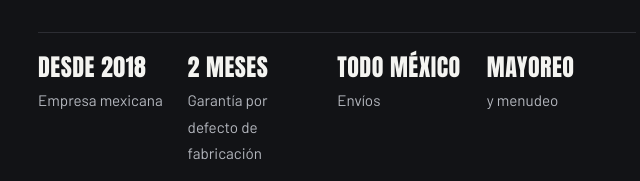
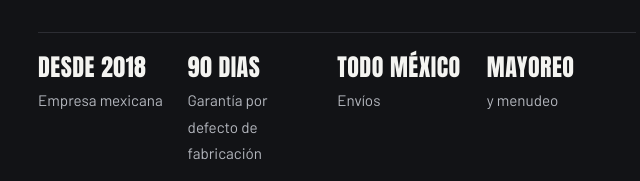
Before and after one commit to ingefilchicotes/ingefil, a plain HTML site: page index.html in a window 1280 px wide. Shown: the part 771-952 px from the top of the page, 42-682 px from the left. Drawn offline with nearby package versions, Linux system fonts and the light colour scheme.

Commit message:
Update index.html

```diff
--- a/index.html
+++ b/index.html
@@ -226,7 +226,7 @@ section.block{padding-block:4.5rem}
         </div>
         <div class="facts">
           <div><b>Desde 2018</b><span>Empresa mexicana</span></div>
-          <div><b>2 meses</b><span>Garantía por defecto de fabricación</span></div>
+          <div><b>90 dias</b><span>Garantía por defecto de fabricación</span></div>
           <div><b>Todo México</b><span>Envíos</span></div>
           <div><b>Mayoreo</b><span>y menudeo</span></div>
         </div>
@@ -378,7 +378,7 @@ section.block{padding-block:4.5rem}
     <div class="wrap warranty">
       <div>
         <span class="label">Garantía</span>
-        <div class="big">2 <small>meses</small></div>
+        <div class="big">90 <small>días</small></div>
         <p style="color:var(--muted);margin-top:1rem">A partir de la fecha de entrega, por defectos de fabricación. Si procede, cambiamos el producto sin costo, previa revisión.</p>
       </div>
       <div class="col">
```
